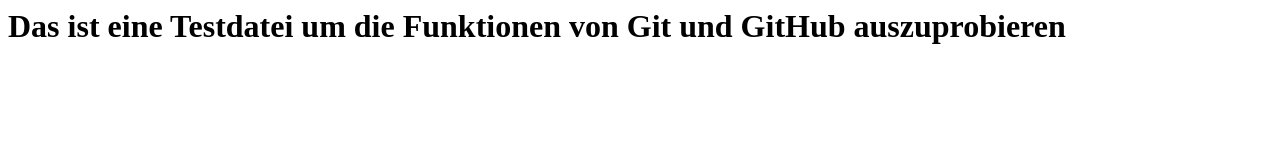
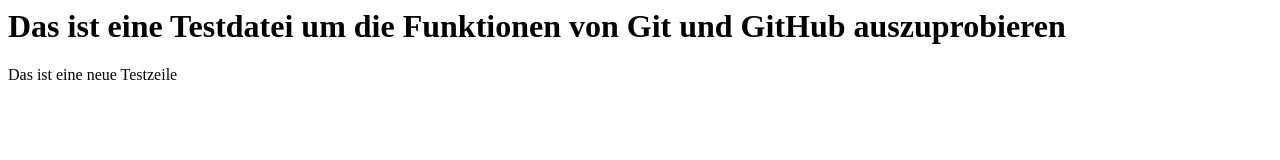
Before and after one commit to KonstantinData/KonstantinData, a plain HTML site: page index.html in a window 1280 px wide. Drawn offline with Linux system fonts and the light colour scheme.

Commit message:
Zweite Zeile zum Test eingefügt

```diff
--- a/index.html
+++ b/index.html
@@ -1,5 +1,6 @@
 <html>
     <body>
         <h1>Das ist eine Testdatei um die Funktionen von Git und GitHub auszuprobieren</h1>
+        <p>Das ist eine neue Testzeile</p>
     </body>
 </html>
```
